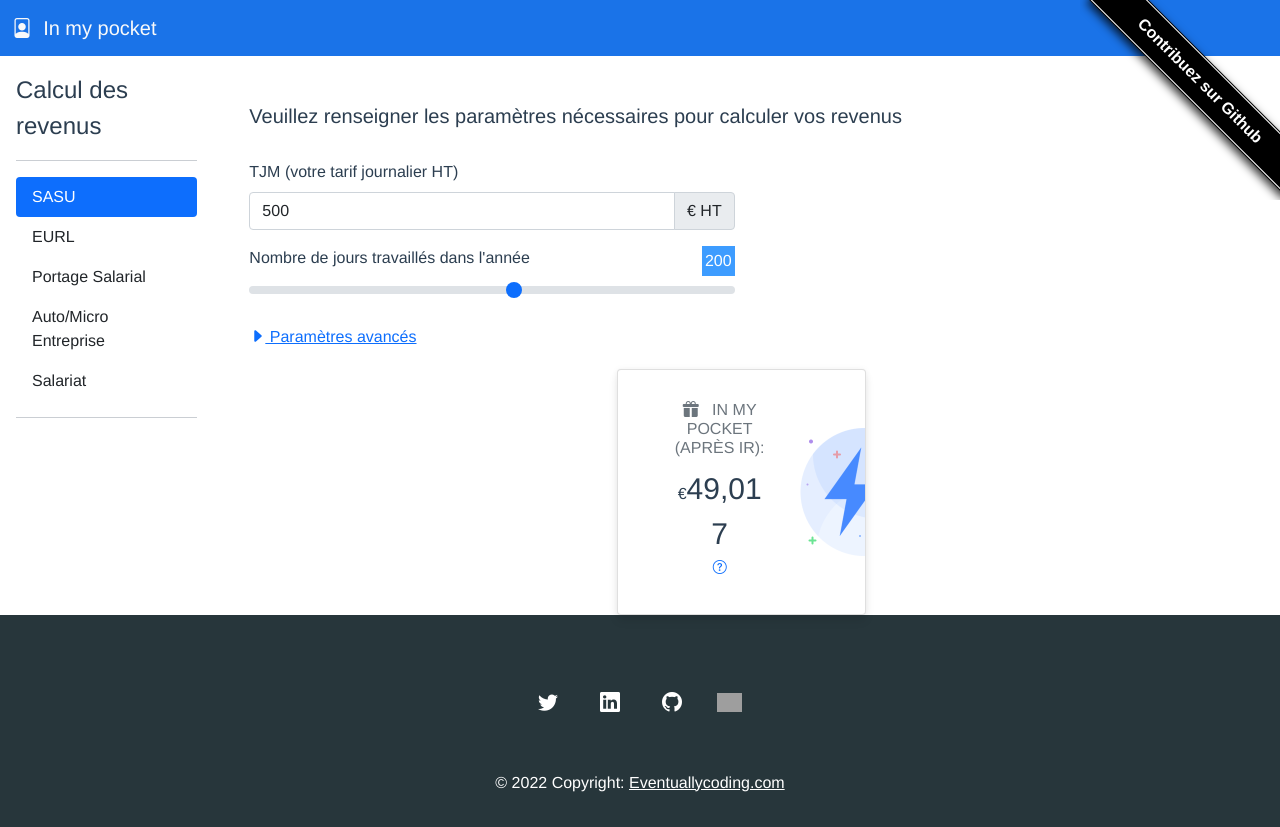
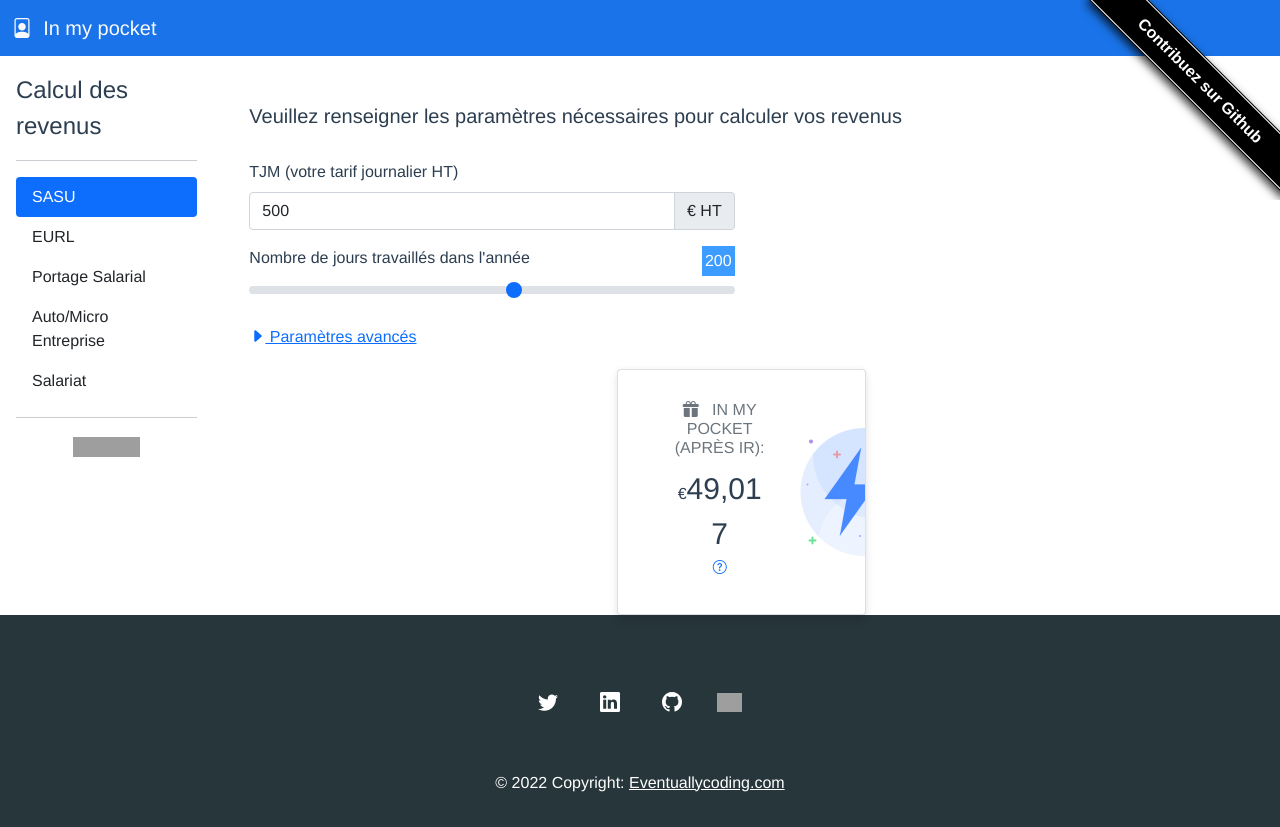
Before and after one commit to hlassiege/inmypocket, a Vue app: page /sasu in a window 1280 px wide. Built offline with nearby package versions, Linux system fonts and the light colour scheme; grey boxes are pictures that could not be loaded.

Commit message:
feat: Add Visitor Badge

```diff
--- a/src/components/Sidebar.vue
+++ b/src/components/Sidebar.vue
@@ -25,7 +25,9 @@
                                 </li>
                             </ul>
                             <hr>
-
+                            <span class="text-center">
+                                <img src="https://visitor-badge.laobi.icu/badge?page_id=hlassiege.inmypocket" alt="visitor badge" style="height:20px; width:67px">
+                            </span>
                         </div>
                     </div>
                 </div>
```
